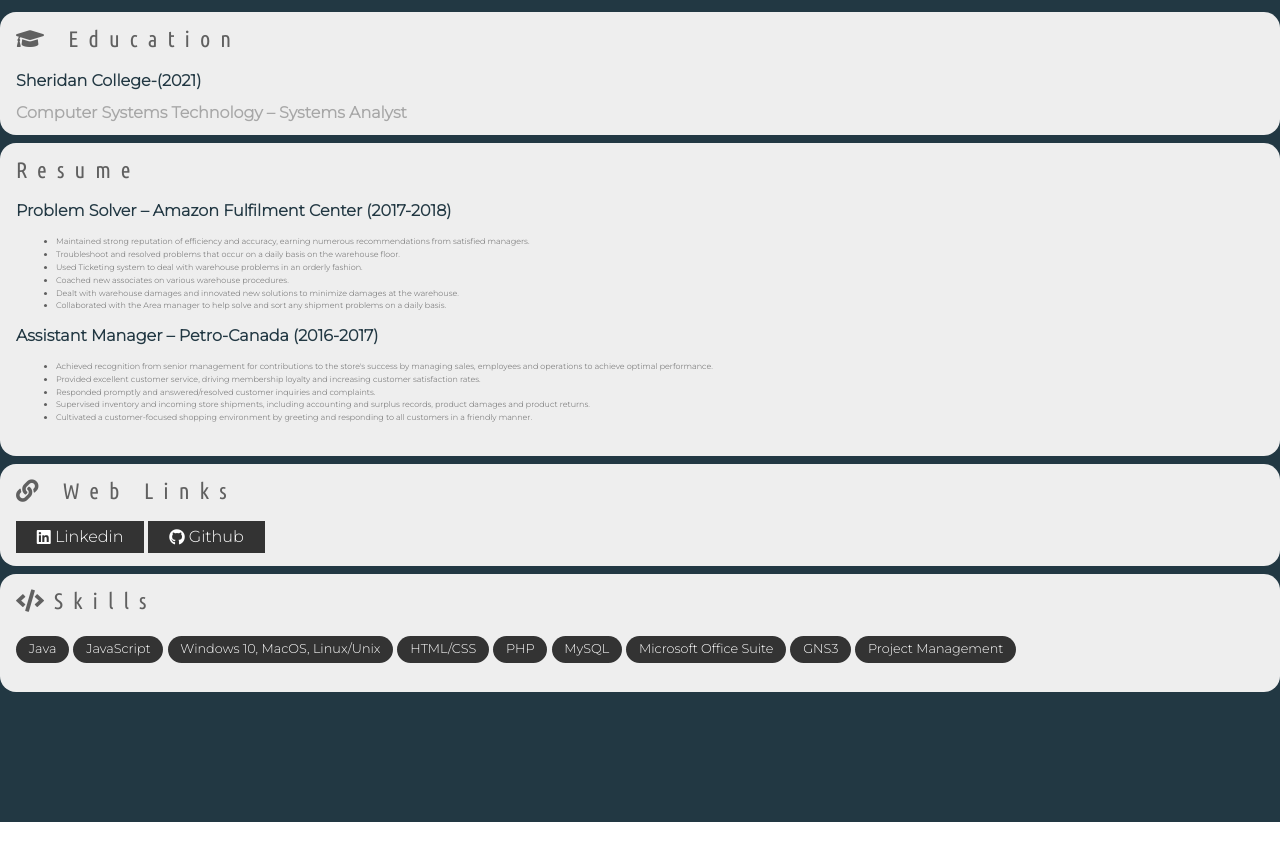
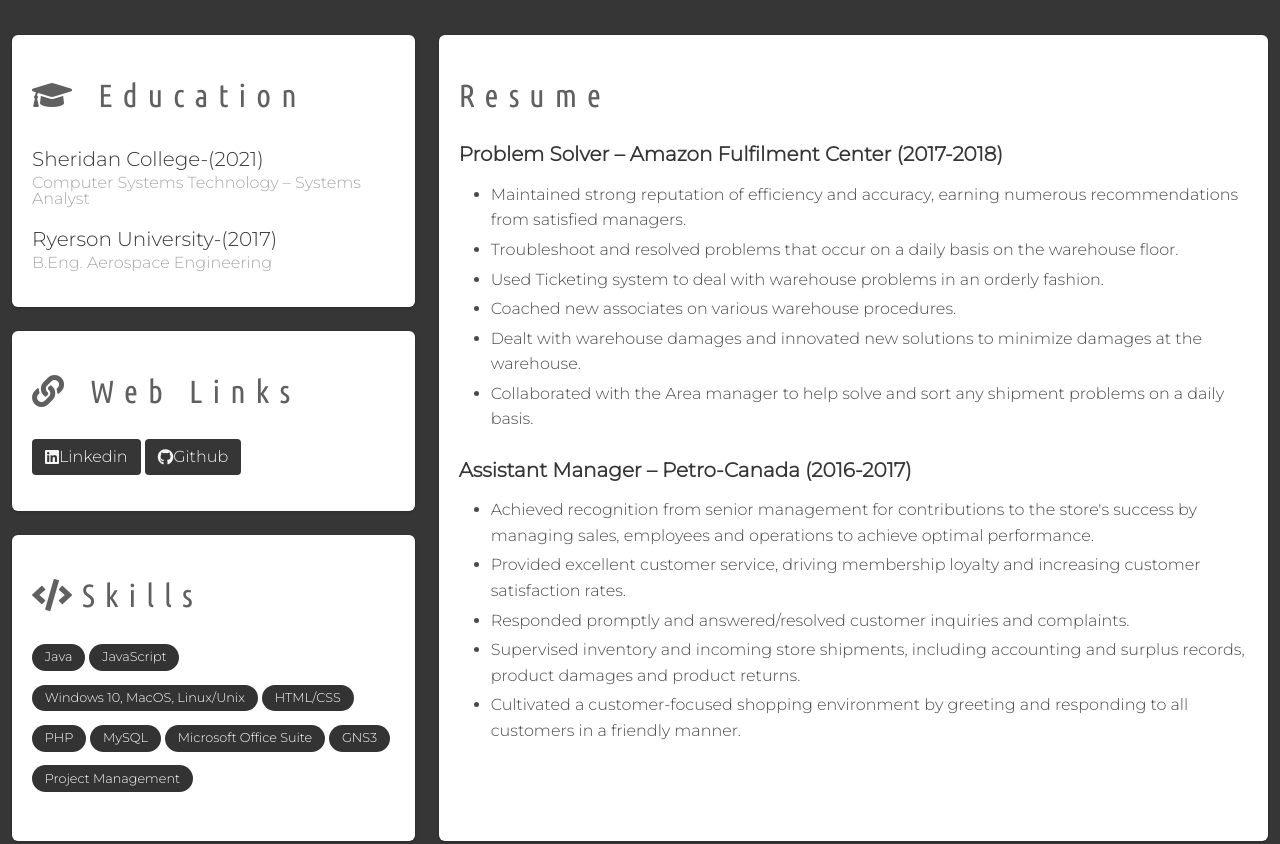
Before and after one commit to AnthonyDoss/AnthonyDoss.github.io, a plain HTML site: page index.html in a window 1280 px wide. Shown: the part 1700-2544 px from the top of the page. Drawn offline with nearby package versions, Linux system fonts and the light colour scheme; a web font is replaced by a local one.

Commit message:
Add files via upload

```diff
--- a/index.html
+++ b/index.html
@@ -15,10 +15,12 @@
     <meta http-equiv="X-UA-Compatible" content="ie=edge">
     <title>Anthony Doss</title>
     <link rel="icon" type="image/jpg" href="images/logo.png" />
+    <link rel="stylesheet" href="reset.css"/>
     <link rel="stylesheet" href="https://use.fontawesome.com/releases/v5.6.3/css/all.css" integrity="sha384-UHRtZLI+pbxtHCWp1t77Bi1L4ZtiqrqD80Kn4Z8NTSRyMA2Fd33n5dQ8lWUE00s/"
         crossorigin="anonymous" />
-    <link rel="stylesheet" href="reset.css" />
+    <link rel="stylesheet" href="https://cdnjs.cloudflare.com/ajax/libs/bulma/0.7.4/css/bulma.min.css">
     <link rel="stylesheet" href="main.css" />
+
 
 
 </head>
@@ -47,20 +49,45 @@
                 multilingual fluency in English and Arabic.</p>
         </div>
     </section>
-    <section class="myWork">
+    <section class="hero is-info is-large has-background-grey-darker" id="mywork">
         <h1 class="exp-title">My Experience</h1>
-        <div class="grid1">
-            <div>
-                <h2><i class="fas fa-graduation-cap"></i> Education</h2>
-                <h3>Sheridan College-(2021)</h3>
+        <div class="tile sis-ancestor">
+                <div class="tile is-4 is-vertical is-parent">
+                  <div class="tile is-child box">
+                    <p class="title"><h2><i class="fas fa-graduation-cap"></i> Education</h2></p>
+                    <p> <h3 class=" is-size-5 has-text-grey-darker	">Sheridan College-(2021)</h3>
                         <h5>Computer Systems Technology – Systems Analyst</h5>
-                <h3>Ryerson University-(2017)</h3>
+                        <h3 class="is-size-5 has-text-grey-darker	">Ryerson University-(2017)</h3>
                         <h5>B.Eng. Aerospace Engineering</h5>
+                    </p>
                   </div>
-            <div>
-                <h2>Resume</h2>
-                <p>
-                   <h3>Problem Solver – Amazon Fulfilment Center (2017-2018)</h3>
+                  <div class="tile is-child box">
+                        <p class="title"><h2><i class="fas fa-link"></i> Web Links</h2></p>
+                        <p><a href="https://www.linkedin.com/in/anthony-doss-4550a312a/" class="button is-dark""><i class="fab fa-linkedin"></i>
+                            Linkedin</a>
+                        <a href="https://github.com/AnthonyDoss" class="button is-dark"><i class="fab fa-github"></i> Github</a></p>
+                  </div>
+                  <div class="tile is-child box">
+                    <p class="title"><h2><i class="fas fa-code"></i>Skills</h2></p>
+                    <p><div>
+                            <p class="btn2">Java</p>
+                            <p class="btn2">JavaScript</p>
+                            <p class="btn2">Windows 10, MacOS, Linux/Unix</p>
+                            <p class="btn2">HTML/CSS</p>
+                            <p class="btn2">PHP</p>
+                            <p class="btn2">MySQL</p>
+                            <p class="btn2">Microsoft Office Suite</p>
+                            <p class="btn2">GNS3</p>
+                            <p class="btn2">Project Management</p>
+                        </div></p>
+                  </div>
+                </div>
+                <div class="tile is-parent">
+                  <div class="tile is-child box">
+                    <p class="title"><h2>Resume</h2></p>
+                    <p></p>
+                    <div class="content">
+                            <h3 class="is-size-5">Problem Solver – Amazon Fulfilment Center (2017-2018)</h3>
                             <ul>
                                 <li>Maintained strong reputation of efficiency and accuracy, earning numerous recommendations from satisfied managers.</li>
                                 <li>Troubleshoot and resolved problems that occur on a daily basis on the warehouse floor.</li>
@@ -69,7 +96,7 @@
                                 <li>Dealt with warehouse damages and innovated new solutions to minimize damages at the warehouse.</li>
                                 <li>Collaborated with the Area manager to help solve and sort any shipment problems on a daily basis.</li>
                             </ul>
-                   <h3>Assistant Manager – Petro-Canada (2016-2017)</h3>
+                            <h3 class="is-size-5">Assistant Manager – Petro-Canada (2016-2017)</h3>
                             <ul>
                                 <li>Achieved recognition from senior management for contributions to the store's success by managing sales, employees and operations to achieve optimal performance.</li>
                                 <li>Provided excellent customer service, driving membership loyalty and increasing customer satisfaction rates.</li>
@@ -79,23 +106,7 @@
                             </ul>
                          </p>
                         </div>
-            <div>
-                <h2><i class="fas fa-link"></i> Web Links</h2>
-                <a href="https://www.linkedin.com/in/anthony-doss-4550a312a/" class="btn"><i class="fab fa-linkedin"></i>
-                    Linkedin</a>
-                <a href="https://github.com/AnthonyDoss" class="btn"><i class="fab fa-github"></i> Github</a>
                   </div>
-            <div>
-                <h2><i class="fas fa-code"></i>Skills</h2>
-                <p class="btn2">Java</p>
-                <p class="btn2">JavaScript</p>
-                <p class="btn2">Windows 10, MacOS, Linux/Unix</p>
-                <p class="btn2">HTML/CSS</p>
-                <p class="btn2">PHP</p>
-                <p class="btn2">MySQL</p>
-                <p class="btn2">Microsoft Office Suite</p>
-                <p class="btn2">GNS3</p>
-                <p class="btn2">Project Management</p>
                 </div>
               </div>
     </section>
--- a/main.css
+++ b/main.css
@@ -63,8 +63,10 @@
   margin-top: 0;
   margin-bottom: 1em;
 }
+h3{
+  color: var(--gray);
+}
 
-h3,
 h4 {
   color: var(--dark-blue);
   line-height: 1;
@@ -147,14 +149,12 @@
   margin: .2em 0;
 }
 
-.myWork {
+#myWork {
   margin-top: 5em;
-  margin-bottom: 5em;
+  margin-bottom: 10em;
   background: #223843;
   background-size: cover;
   background-position: center;
-  height: 120vh;
-  max-width: 100%;
   align-items: center;
   justify-content: center;
 }
@@ -163,41 +163,12 @@
   text-align: center;
   padding: 0.5em 0;
 }
-
-.grid1 {
-  display: grid;
-  grid-template-columns: 0.2fr 0.4fr;
-  grid-gap: 0.5em;
-  justify-content: center;
-  height: 85vh;
-}
-
-.grid1>div {
-  background: #eee;
-  padding: 1em;
-  border-radius: 1rem;
-  overflow: hidden;
-}
-
-.grid1>div:nth-child(2) {
-  grid-row: span 4;
-}
-
-.grid1>div:nth-child(4) {
-  grid-row: span 2;
-}
-
 .btn {
   text-decoration: none;
   background: #333;
   color: #fff;
   padding: 0.4rem 1.3rem;
   border: 0;
-}
-
-.btn:hover {
-  background: #fff;
-  color: #333;
 }
 
 .btn2 {
@@ -207,90 +178,6 @@
   display: inline-block;
   font-size: 0.8rem;
   border-radius: 20px;
-}
-
-@media (max-width: 1325px) {
-  .grid1 {
-    grid-template-columns: 1fr;
-  }
-
-  h2 {
-    font-size: 1.4rem;
-  }
-
-  h3,
-  h5 {
-    font-size: 1rem;
-  }
-
-  li {
-    font-size: 0.5rem;
-  }
-
-}
-
-@media (max-width: 1050px) {
-
-  h3,
-  h5 {
-    font-size: 0.5rem;
-  }
-
-  .btn,
-  .btn2 {
-    padding: 0.2rem 0.7rem;
-  }
-}
-
-@media (max-width: 500px) {
-
-  h3,
-  h5 {
-    font-size: 0.5rem;
-  }
-
-  .btn,
-  .btn2 {
-    font-size: 1rem;
-  }
-
-  .grid1 {
-    grid-template-columns: 0.82fr;
-  }
-
-  h2 {
-    font-size: 1rem;
-  }
-
-  li {
-    font-size: 0.42rem;
-  }
-}
-
-@media (max-width: 380px) {
-
-  h3,
-  h5 {
-    font-size: 0.5rem;
-  }
-
-  .btn,
-  .btn2 {
-    padding: 0.1rem 0.5rem;
-    font-size: 0.6rem;
-  }
-
-  .grid1 {
-    grid-template-columns: 0.88fr;
-  }
-
-  h2 {
-    font-size: 1rem;
-  }
-
-  li {
-    font-size: 0.2rem;
-  }
 }
 
 .contact {
@@ -333,11 +220,6 @@
   color: var(--accent);
 }
 
-form {
-  display: flex;
-  flex-direction: column;
-}
-
 footer {
   background: var(--dark-blue);
   padding: 3em 0;
```
Lines whose indentation alone changed are shown as unchanged.
